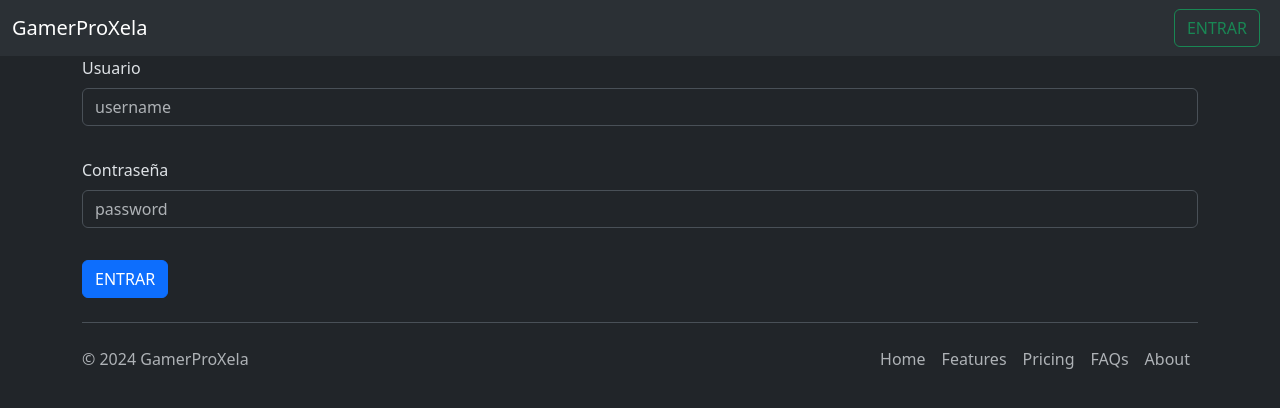
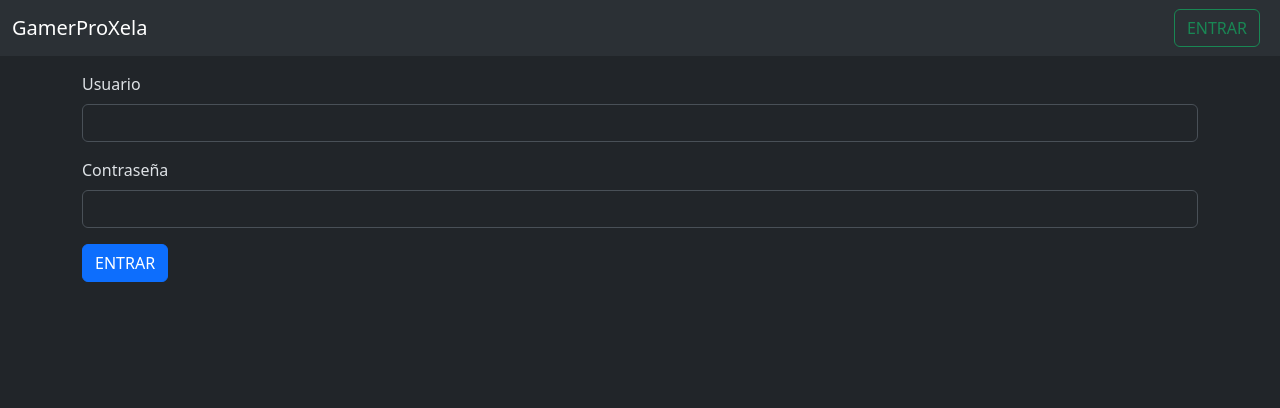
Before and after one commit to javosw/GamerProXela_Archivos-2024S2, an Angular app in the folder app-frontend/: page /entrar in a window 1280 px wide. Shown: the top 408 px of the page. Built offline with nearby package versions, Linux system fonts and the light colour scheme.

Commit message:
componentes de inicio mejorados

```diff
--- a/app-frontend/src/app/top-entrar/top-entrar.component.html
+++ b/app-frontend/src/app/top-entrar/top-entrar.component.html
@@ -1,19 +1,13 @@
 <div class="container">
-
-    <form action="http://localhost:8080/proyecto1/login" method="post" class="row g-3">
-
+    <form>
         <div class="mb-3">
-            <label for="username" class="form-label">Usuario</label>
-            <input type="text" name="username" class="form-control" id="username" placeholder="username">
+            <label for="user" class="form-label">Usuario</label>
+            <input id="user" type="text" class="form-control">
         </div>
         <div class="mb-3">
             <label for="password" class="form-label">Contraseña</label>
-            <input type="text" name="password" class="form-control" id="password" placeholder="password">
+            <input id="password" type="password" class="form-control">
         </div>
-
-        <div class="col-12">
-            <button type="submit" class="btn btn-primary">ENTRAR</button>
-        </div>
-
+        <button type="submit" class="btn btn-primary">ENTRAR</button>
     </form>
 </div>
--- a/app-frontend/src/app/top/top.component.html
+++ b/app-frontend/src/app/top/top.component.html
@@ -1,39 +1,10 @@
-<nav class="navbar navbar-expand-lg bg-body-tertiary">
-
+<nav class="navbar navbar-expand-lg bg-body-tertiary mb-3">
   <div class="container-fluid">
     <a routerLink="" class="navbar-brand" href="">GamerProXela</a>
-
-    <!--button class="navbar-toggler" type="button" data-bs-toggle="collapse" data-bs-target="#navbarSupportedContent"
-      aria-controls="navbarSupportedContent" aria-expanded="false" aria-label="Toggle navigation">
-      <span class="navbar-toggler-icon"></span>
-    </button-->
     <button routerLink="entrar" class="btn btn-outline-success me-2 justify-content-end" type="button">ENTRAR</button>
-
   </div>
-
-
 </nav>
 
-<router-outlet></router-outlet>
-
-
-<div class="container">
-  <footer class="d-flex flex-wrap justify-content-between align-items-center py-3 my-4 border-top">
-    <p class="col-md-4 mb-0 text-muted">&copy; 2024 GamerProXela</p>
-
-    <a href="/"
-      class="col-md-4 d-flex align-items-center justify-content-center mb-3 mb-md-0 me-md-auto link-dark text-decoration-none">
-      <svg class="bi me-2" width="40" height="32">
-        <use xlink:href="#bootstrap" />
-      </svg>
-    </a>
-
-    <ul class="nav col-md-4 justify-content-end">
-      <li class="nav-item"><a href="#" class="nav-link px-2 text-muted">Home</a></li>
-      <li class="nav-item"><a href="#" class="nav-link px-2 text-muted">Features</a></li>
-      <li class="nav-item"><a href="#" class="nav-link px-2 text-muted">Pricing</a></li>
-      <li class="nav-item"><a href="#" class="nav-link px-2 text-muted">FAQs</a></li>
-      <li class="nav-item"><a href="#" class="nav-link px-2 text-muted">About</a></li>
-    </ul>
-  </footer>
-</div>
+<main>
+  <router-outlet></router-outlet>
+</main>
--- a/app-frontend/src/index.html
+++ b/app-frontend/src/index.html
@@ -1,13 +1,16 @@
 <!doctype html>
 <html lang="en" data-bs-theme="dark">
+
 <head>
   <meta charset="utf-8">
-  <title>Proyecto1</title>
+  <title>GamerProXela</title>
   <base href="/">
   <meta name="viewport" content="width=device-width, initial-scale=1">
   <link rel="icon" type="image/x-icon" href="favicon.ico">
 </head>
+
 <body>
   <app-top></app-top>
 </body>
+
 </html>
```
Also changed, not shown: 1 other file (tests, documents, lock files or other folders).
